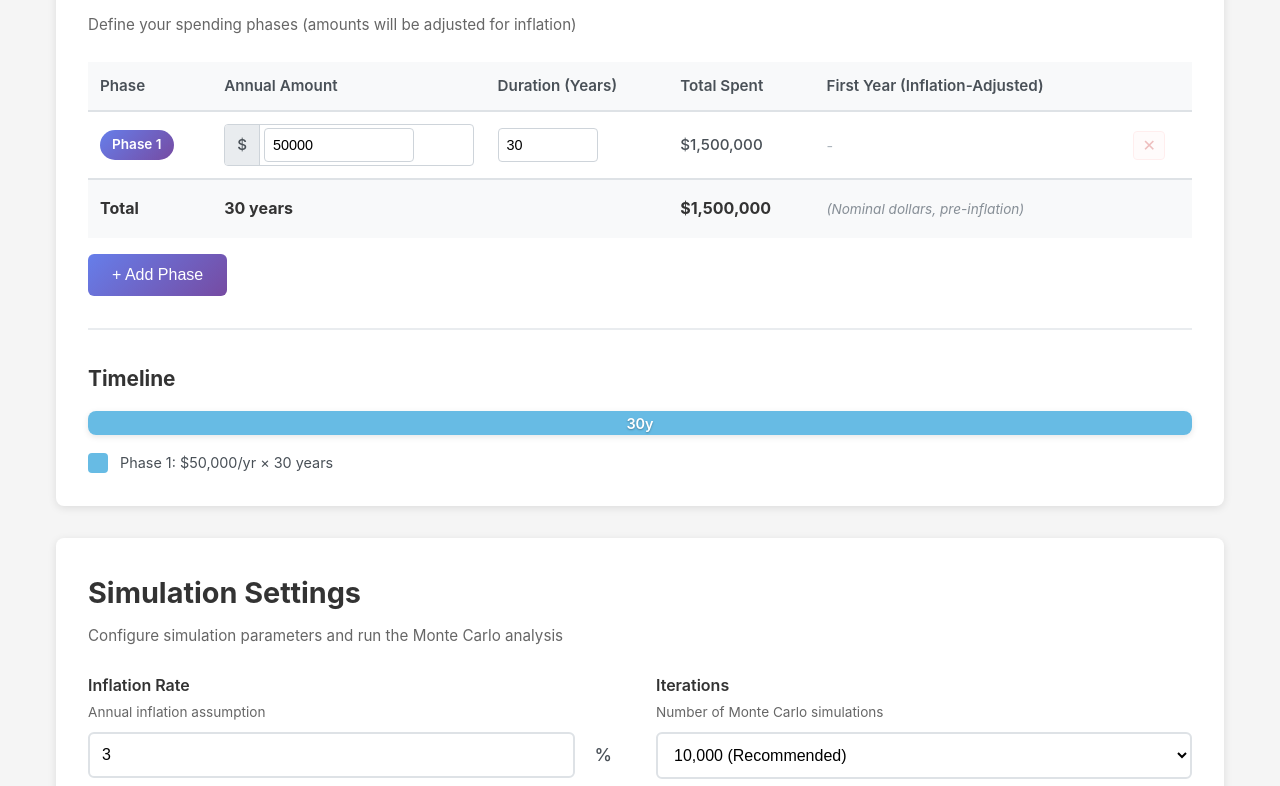
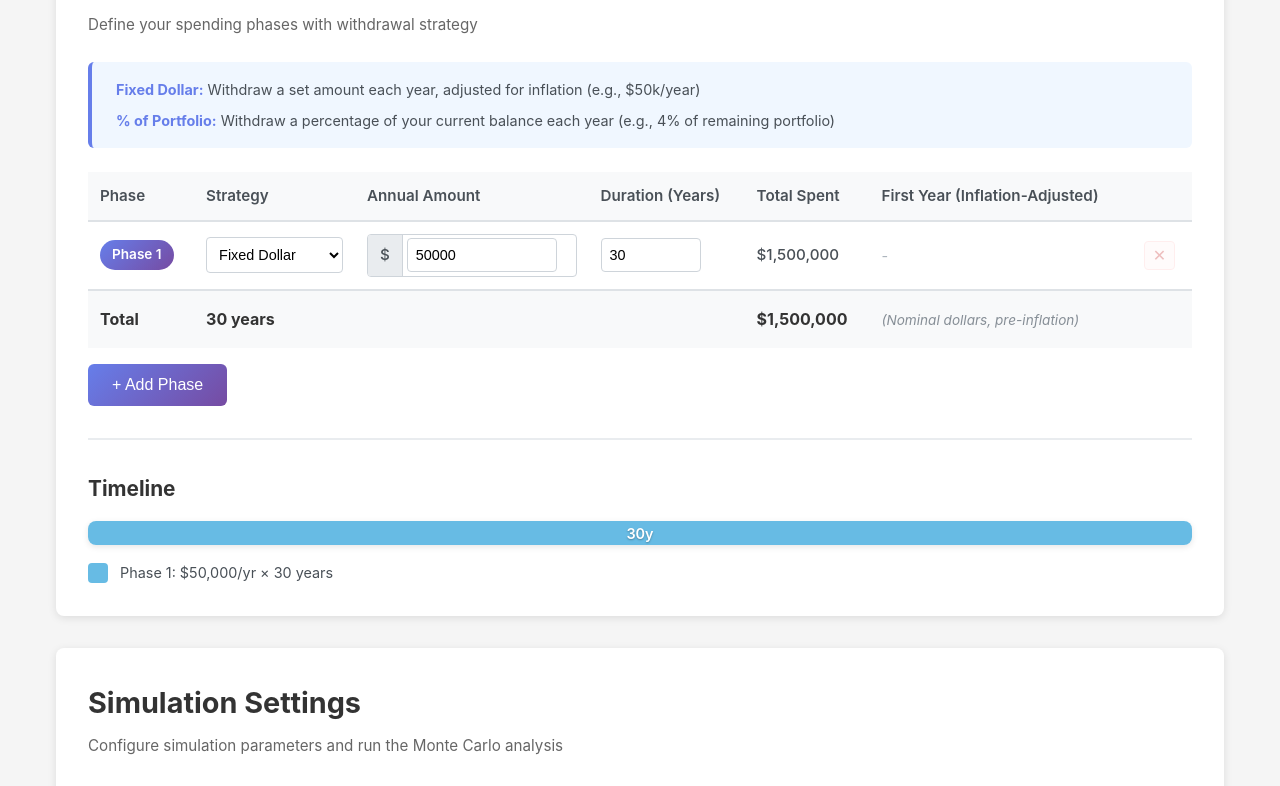
Before and after one commit to chhuang76/FireCalculator, a React (Vite) app: page / in a window 1280 px wide. Shown: the part 789-1575 px from the top of the page. Built offline with nearby package versions, Linux system fonts and the light colour scheme; the HTML template or start-up script is replaced by a standard one.

Commit message:
percentage withdraw strategy

```diff
--- a/src/components/SpendingPhasesBuilder.css
+++ b/src/components/SpendingPhasesBuilder.css
@@ -4,6 +4,26 @@
   padding: 2rem;
   box-shadow: 0 2px 8px rgba(0, 0, 0, 0.1);
   margin-bottom: 2rem;
+}
+
+.strategy-info {
+  background: #f0f7ff;
+  border-left: 4px solid #667eea;
+  padding: 1rem 1.5rem;
+  border-radius: 6px;
+  margin-bottom: 1.5rem;
+  display: flex;
+  flex-direction: column;
+  gap: 0.5rem;
+}
+
+.info-item {
+  font-size: 0.9rem;
+  color: #495057;
+}
+
+.info-item strong {
+  color: #667eea;
 }
 
 .phases-table-container {
@@ -53,10 +73,60 @@
   font-weight: 600;
 }
 
+.strategy-select {
+  width: 100%;
+  max-width: 150px;
+  padding: 0.5rem;
+  border: 1px solid #ced4da;
+  border-radius: 4px;
+  font-size: 0.9rem;
+  background: white;
+  cursor: pointer;
+}
+
+.strategy-select:focus {
+  outline: none;
+  border-color: #667eea;
+  box-shadow: 0 0 0 3px rgba(102, 126, 234, 0.1);
+}
+
 .input-with-prefix {
   display: flex;
   align-items: center;
   gap: 0.25rem;
+}
+
+.input-with-suffix {
+  display: flex;
+  align-items: center;
+  width: 100%;
+  max-width: 150px;
+}
+
+.input-with-suffix .percentage-input {
+  flex: 1;
+  padding: 0.5rem;
+  border: 1px solid #ced4da;
+  border-radius: 4px 0 0 4px;
+  border-right: none;
+  font-size: 0.9rem;
+  min-width: 0;
+}
+
+.input-with-suffix .suffix {
+  padding: 0.5rem 0.75rem;
+  background: #e9ecef;
+  color: #495057;
+  font-weight: 500;
+  border: 1px solid #ced4da;
+  border-left: none;
+  border-radius: 0 4px 4px 0;
+}
+
+.input-with-suffix .percentage-input:focus {
+  outline: none;
+  border-color: #667eea;
+  box-shadow: 0 0 0 3px rgba(102, 126, 234, 0.1);
 }
 
 .prefix {
@@ -106,6 +176,12 @@
 
 .no-inflation {
   color: #adb5bd;
+}
+
+.variable-note {
+  color: #667eea;
+  font-weight: 500;
+  font-style: italic;
 }
 
 .total-row {
--- a/src/components/SpendingPhasesBuilder.jsx
+++ b/src/components/SpendingPhasesBuilder.jsx
@@ -6,7 +6,7 @@ function SpendingPhasesBuilder({ phases, setPhases, inflationRate }) {
   const addPhase = () => {
     setPhases([
       ...phases,
-      { id: Date.now(), amount: 40000, years: 30 }
+      { id: Date.now(), amount: 40000, years: 30, strategy: 'fixed' }
     ]);
   };
 
@@ -29,11 +29,23 @@ function SpendingPhasesBuilder({ phases, setPhases, inflationRate }) {
     ));
   };
 
+  // Update strategy
+  const updateStrategy = (id, strategy) => {
+    setPhases(phases.map(phase =>
+      phase.id === id ? { ...phase, strategy } : phase
+    ));
+  };
+
   // Calculate total years
   const totalYears = phases.reduce((sum, phase) => sum + phase.years, 0);
 
-  // Calculate total spending (nominal, without inflation)
-  const totalSpending = phases.reduce((sum, phase) => sum + (phase.amount * phase.years), 0);
+  // Calculate total spending (nominal, without inflation) - only for fixed dollar phases
+  const totalSpending = phases.reduce((sum, phase) => {
+    const strategy = phase.strategy || 'fixed';
+    return strategy === 'fixed' ? sum + (phase.amount * phase.years) : sum;
+  }, 0);
+
+  const hasPercentagePhases = phases.some(p => (p.strategy || 'fixed') === 'percentage');
 
   // Calculate inflation-adjusted first year spending
   const getInflationAdjustedAmount = (phaseIndex) => {
@@ -49,7 +61,7 @@ function SpendingPhasesBuilder({ phases, setPhases, inflationRate }) {
   // Initialize with default phase if empty
   React.useEffect(() => {
     if (phases.length === 0) {
-      setPhases([{ id: Date.now(), amount: 50000, years: 30 }]);
+      setPhases([{ id: Date.now(), amount: 50000, years: 30, strategy: 'fixed' }]);
     }
   }, []);
 
@@ -57,7 +69,16 @@ function SpendingPhasesBuilder({ phases, setPhases, inflationRate }) {
     <div className="spending-phases-builder">
       <div className="section-header">
         <h2>Spending Plan</h2>
-        <p>Define your spending phases (amounts will be adjusted for inflation)</p>
+        <p>Define your spending phases with withdrawal strategy</p>
+      </div>
+
+      <div className="strategy-info">
+        <div className="info-item">
+          <strong>Fixed Dollar:</strong> Withdraw a set amount each year, adjusted for inflation (e.g., $50k/year)
+        </div>
+        <div className="info-item">
+          <strong>% of Portfolio:</strong> Withdraw a percentage of your current balance each year (e.g., 4% of remaining portfolio)
+        </div>
       </div>
 
       <div className="phases-table-container">
@@ -65,6 +86,7 @@ function SpendingPhasesBuilder({ phases, setPhases, inflationRate }) {
           <thead>
             <tr>
               <th>Phase</th>
+              <th>Strategy</th>
               <th>Annual Amount</th>
               <th>Duration (Years)</th>
               <th>Total Spent</th>
@@ -76,6 +98,7 @@ function SpendingPhasesBuilder({ phases, setPhases, inflationRate }) {
             {phases.map((phase, index) => {
               const inflationAdjusted = getInflationAdjustedAmount(index);
               const totalForPhase = phase.amount * phase.years;
+              const strategy = phase.strategy || 'fixed'; // Default to 'fixed' for backward compatibility
 
               return (
                 <tr key={phase.id}>
@@ -84,6 +107,32 @@ function SpendingPhasesBuilder({ phases, setPhases, inflationRate }) {
                   </td>
 
                   <td>
+                    <select
+                      value={strategy}
+                      onChange={(e) => updateStrategy(phase.id, e.target.value)}
+                      className="strategy-select"
+                    >
+                      <option value="fixed">Fixed Dollar</option>
+                      <option value="percentage">% of Portfolio</option>
+                    </select>
+                  </td>
+
+                  <td>
+                    {strategy === 'percentage' ? (
+                      <div className="input-with-suffix">
+                        <input
+                          type="number"
+                          value={phase.amount}
+                          onChange={(e) => updateAmount(phase.id, e.target.value)}
+                          placeholder="4"
+                          min="0"
+                          max="100"
+                          step="0.1"
+                          className="percentage-input"
+                        />
+                        <span className="suffix">%</span>
+                      </div>
+                    ) : (
                       <div className="input-with-prefix">
                         <span className="prefix">$</span>
                         <input
@@ -96,6 +145,7 @@ function SpendingPhasesBuilder({ phases, setPhases, inflationRate }) {
                           className="amount-input"
                         />
                       </div>
+                    )}
                   </td>
 
                   <td>
@@ -111,11 +161,17 @@ function SpendingPhasesBuilder({ phases, setPhases, inflationRate }) {
                   </td>
 
                   <td className="total-cell">
-                    ${totalForPhase.toLocaleString()}
+                    {strategy === 'percentage' ? (
+                      <span className="variable-note">Variable</span>
+                    ) : (
+                      `$${totalForPhase.toLocaleString()}`
+                    )}
                   </td>
 
                   <td className="inflation-cell">
-                    {index > 0 && inflationRate > 0 ? (
+                    {strategy === 'percentage' ? (
+                      <span className="variable-note">{phase.amount}% of balance</span>
+                    ) : index > 0 && inflationRate > 0 ? (
                       <>
                         ${inflationAdjusted.toLocaleString('en-US', { maximumFractionDigits: 0 })}
                         <span className="inflation-note">
@@ -144,9 +200,24 @@ function SpendingPhasesBuilder({ phases, setPhases, inflationRate }) {
           <tfoot>
             <tr className="total-row">
               <td><strong>Total</strong></td>
-              <td colSpan="2"><strong>{totalYears} years</strong></td>
-              <td><strong>${totalSpending.toLocaleString()}</strong></td>
-              <td colSpan="2"><em>(Nominal dollars, pre-inflation)</em></td>
+              <td colSpan="3"><strong>{totalYears} years</strong></td>
+              <td>
+                <strong>
+                  {hasPercentagePhases ? (
+                    <span className="variable-note">Variable</span>
+                  ) : (
+                    `$${totalSpending.toLocaleString()}`
+                  )}
+                </strong>
+              </td>
+              <td colSpan="2">
+                <em>
+                  {hasPercentagePhases
+                    ? '(% phases adjust with portfolio balance)'
+                    : '(Nominal dollars, pre-inflation)'
+                  }
+                </em>
+              </td>
             </tr>
           </tfoot>
         </table>
@@ -175,7 +246,11 @@ function SpendingPhasesBuilder({ phases, setPhases, inflationRate }) {
                     width: `${percentage}%`,
                     background: `hsl(${hue}, 70%, 65%)`
                   }}
-                  title={`Phase ${index + 1}: $${phase.amount.toLocaleString()}/yr for ${phase.years} years`}
+                  title={
+                    (phase.strategy || 'fixed') === 'percentage'
+                      ? `Phase ${index + 1}: ${phase.amount}% of portfolio for ${phase.years} years`
+                      : `Phase ${index + 1}: $${phase.amount.toLocaleString()}/yr for ${phase.years} years`
+                  }
                 >
                   <span className="timeline-label">
                     {phase.years}y
@@ -192,7 +267,10 @@ function SpendingPhasesBuilder({ phases, setPhases, inflationRate }) {
                   style={{ background: `hsl(${200 + index * 40}, 70%, 65%)` }}
                 ></div>
                 <span className="legend-text">
-                  Phase {index + 1}: ${phase.amount.toLocaleString()}/yr × {phase.years} years
+                  {(phase.strategy || 'fixed') === 'percentage'
+                    ? `Phase ${index + 1}: ${phase.amount}% of portfolio × ${phase.years} years`
+                    : `Phase ${index + 1}: $${phase.amount.toLocaleString()}/yr × ${phase.years} years`
+                  }
                 </span>
               </div>
             ))}
--- a/src/workers/simulation-worker.js
+++ b/src/workers/simulation-worker.js
@@ -204,8 +204,19 @@ function runSingleSimulation(params) {
 
     portfolioBalance *= Math.exp(portfolioReturn);
 
-    const inflationFactor = Math.pow(1 + inflationRate, year);
-    const nominalSpending = flatSpending[year - 1] * inflationFactor;
+    // Deduct spending (strategy-dependent)
+    const spendingItem = flatSpending[year - 1];
+    let nominalSpending;
+
+    if (spendingItem.strategy === 'percentage') {
+      // Percentage of current portfolio balance (no inflation adjustment needed)
+      nominalSpending = portfolioBalance * (spendingItem.amount / 100);
+    } else {
+      // Fixed dollar amount (inflation-adjusted)
+      const inflationFactor = Math.pow(1 + inflationRate, year);
+      nominalSpending = spendingItem.amount * inflationFactor;
+    }
+
     portfolioBalance -= nominalSpending;
 
     if (portfolioBalance <= 0) {
@@ -309,8 +320,12 @@ self.onmessage = function(e) {
     // Step 2: Flatten spending phases
     const flatSpending = [];
     phases.forEach(phase => {
+      const strategy = phase.strategy || 'fixed'; // Default to 'fixed' for backward compatibility
       for (let i = 0; i < phase.years; i++) {
-        flatSpending.push(phase.amount);
+        flatSpending.push({
+          amount: phase.amount,
+          strategy: strategy
+        });
       }
     });
     const totalYears = flatSpending.length;
```
Also changed, not shown: src/lib/simulation-engine.js. Lines whose indentation alone changed are shown as unchanged.
